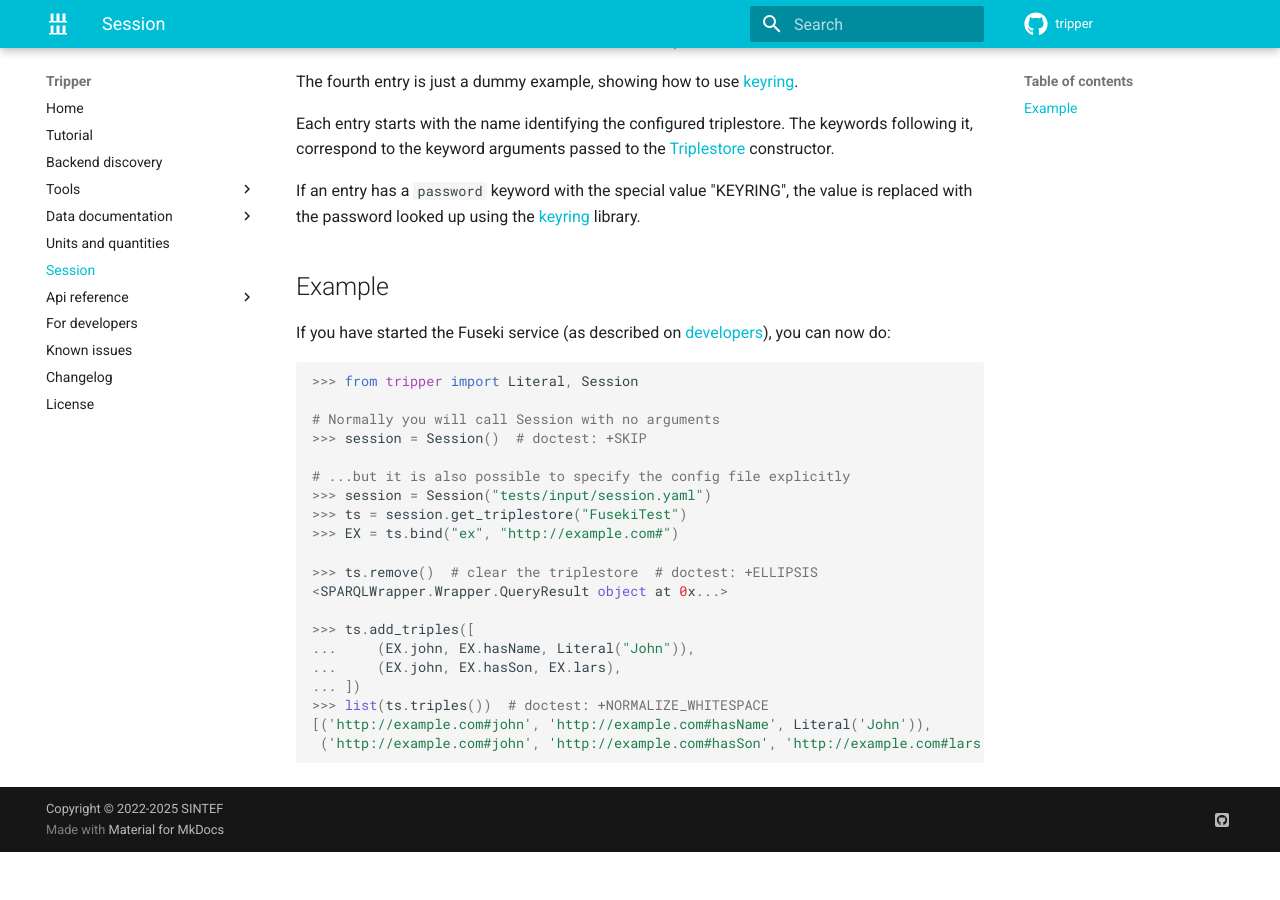
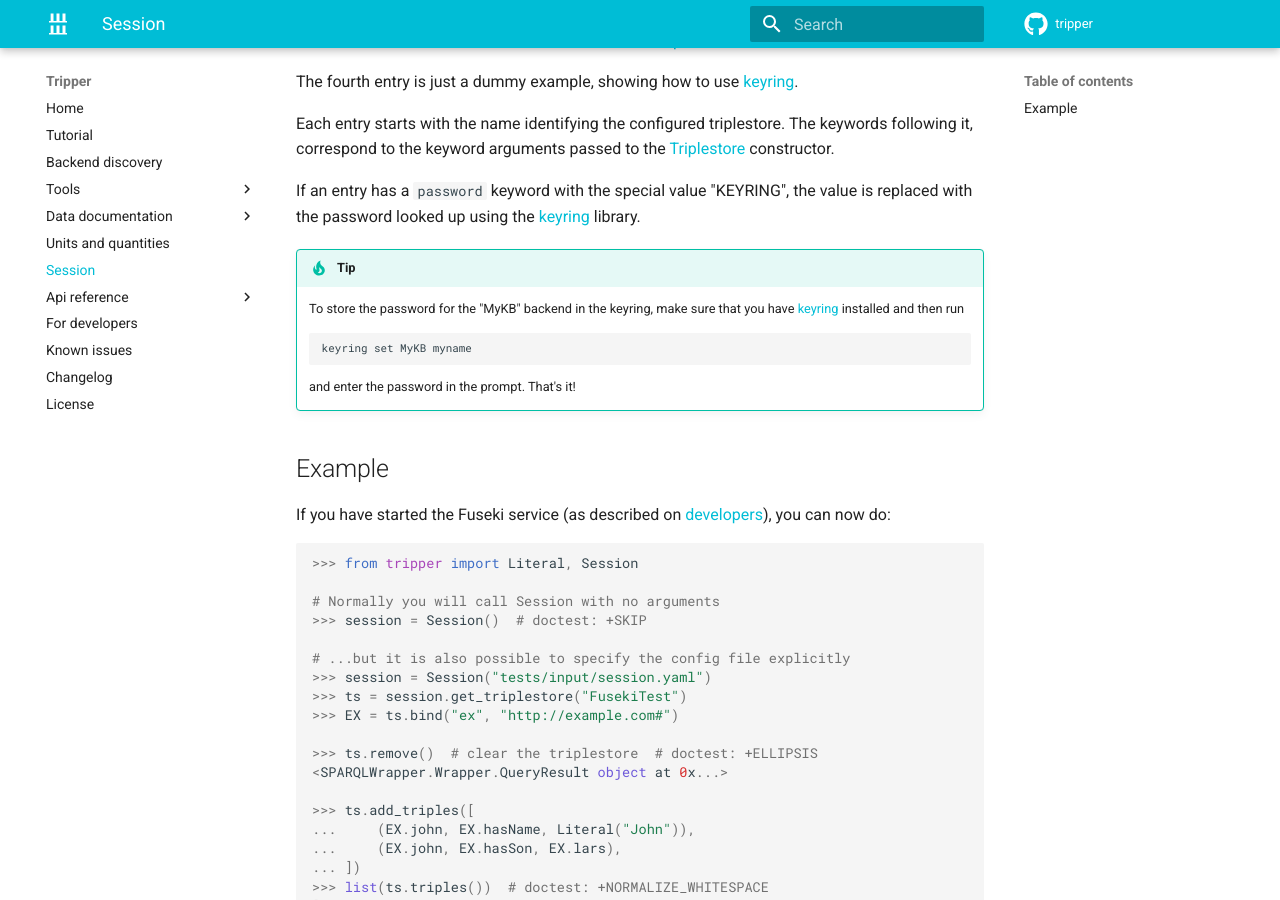
Before and after one commit to EMMC-ASBL/tripper, an MkDocs documentation site: the page built from docs/session.md, in a window 1280 px wide and 900 px high, scrolled down 1119 px. Built offline with MkDocs 1.6.1 and Material for MkDocs 9.7.7, drawn with Linux system fonts in a browser that asks for light colours; comment, search, counter and statistics services are not loaded; the version menu is left out; before the commit the page ends 1971 px from its top, so only the background shows below that.

Commit message:
Added keyring tip

```diff
--- a/docs/session.md
+++ b/docs/session.md
@@ -61,6 +61,16 @@ If an entry has a `password` keyword with the special value "KEYRING", the
 value is replaced with the password looked up using the [keyring] library.
 
 
+!!! tip
+
+    To store the password for the "MyKB" backend in the keyring, make sure
+    that you have [keyring] installed and then run
+
+        keyring set MyKB myname
+
+    and enter the password in the prompt. That's it!
+
+
 Example
 -------
 
--- a/pyproject.toml
+++ b/pyproject.toml
@@ -44,6 +44,7 @@ mappings = [
 ]
 datadoc = [
     "tripper[mappings]",
+    "keyring>=22.0.0,<25.6.1",
     "PyLD>=2.0.0,<2.0.5; python_version<='3.13'",
     "PyYaml>=3.0.0,<6.0.3",  # todo: check lower version
     "requests>=2.0.0,<3.4.1",  # todo: check lower version
```
